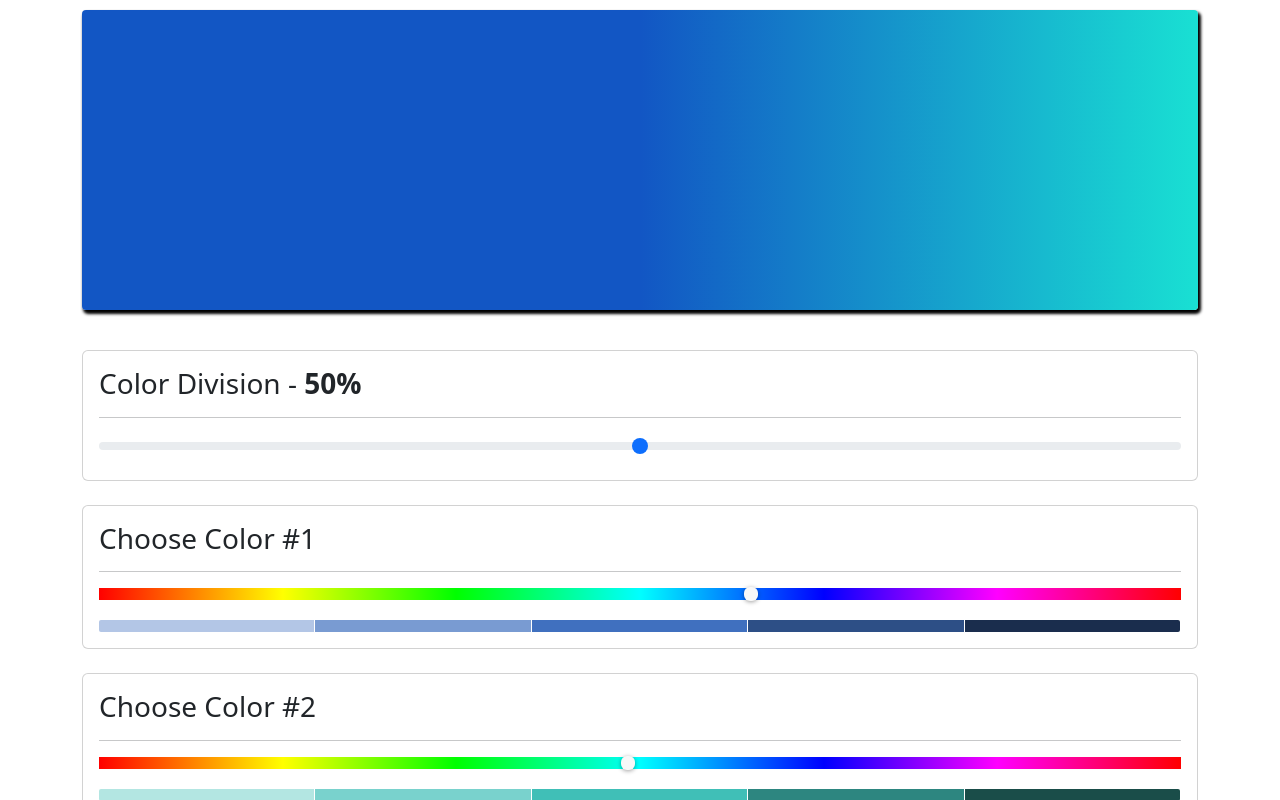
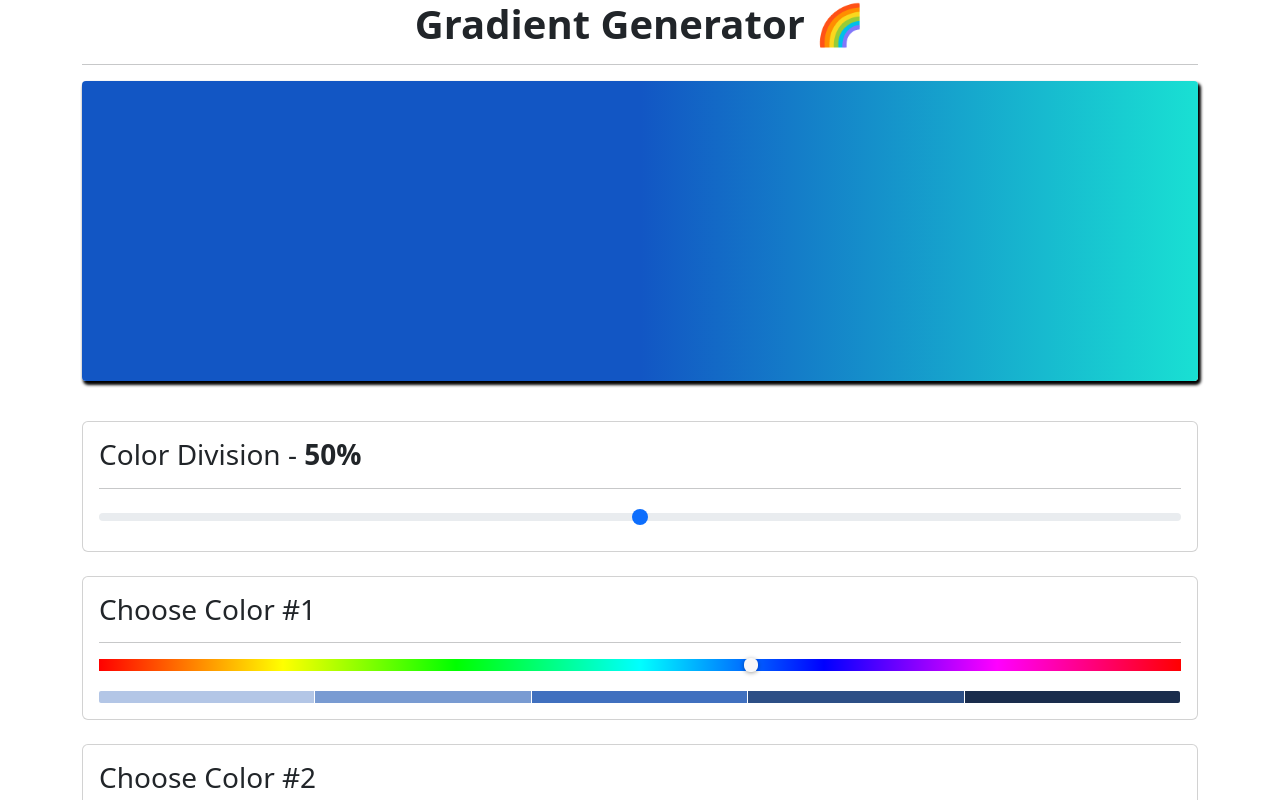
Before and after one commit to dhairyathedev/gradient-generator, a React (Create React App) app: page / in a window 1280 px wide. Shown: the top 800 px of the page. Built offline with nearby package versions, Linux system fonts and the light colour scheme.

Commit message:
Added Title

```diff
--- a/src/App.js
+++ b/src/App.js
@@ -32,6 +32,13 @@ class App extends Component {
   render() {
     return (
       <div className="container">
+        <h1 className="text-center fw-bolder">
+          Gradient Generator{" "}
+          <span role="img" aria-label="rainbow">
+            🌈
+          </span>
+        </h1>
+        <hr />
         <div
           className="color-preview"
           style={{
```
